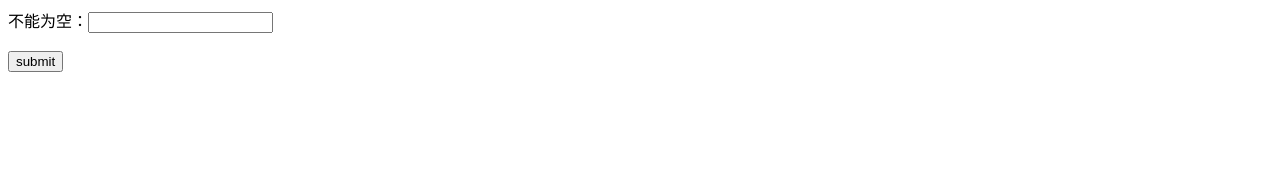
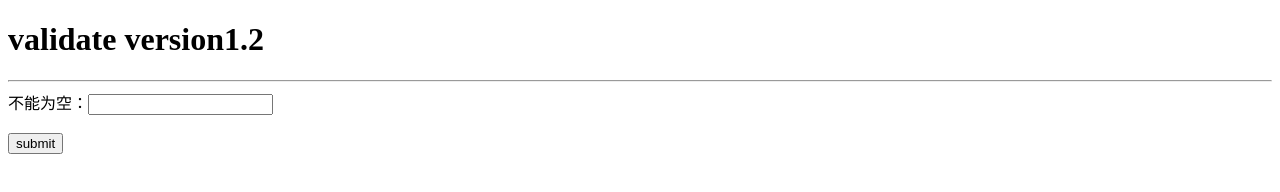
Before and after one commit to pinglikethinking/jsComponents_works, a plain HTML site: page demo/validate_version1.2_demo.html in a window 1280 px wide. Drawn offline with Linux system fonts and the light colour scheme.

Commit message:
add md tell how to use version1.2

```diff
--- a/demo/validate_version1.2_demo.html
+++ b/demo/validate_version1.2_demo.html
@@ -5,6 +5,8 @@
 	<title>validate version1.2</title>
 </head>
 <body>
+	<h1>validate version1.2</h1>
+	<hr>
 	<form id="demo">
 		不能为空：<input type="text" name="" id="requ" validate="true" validateInfo='{"type":"required"}' error_message="" isRequired="true">
 		<label></label>
```
Also changed, not shown: 1 other file.
